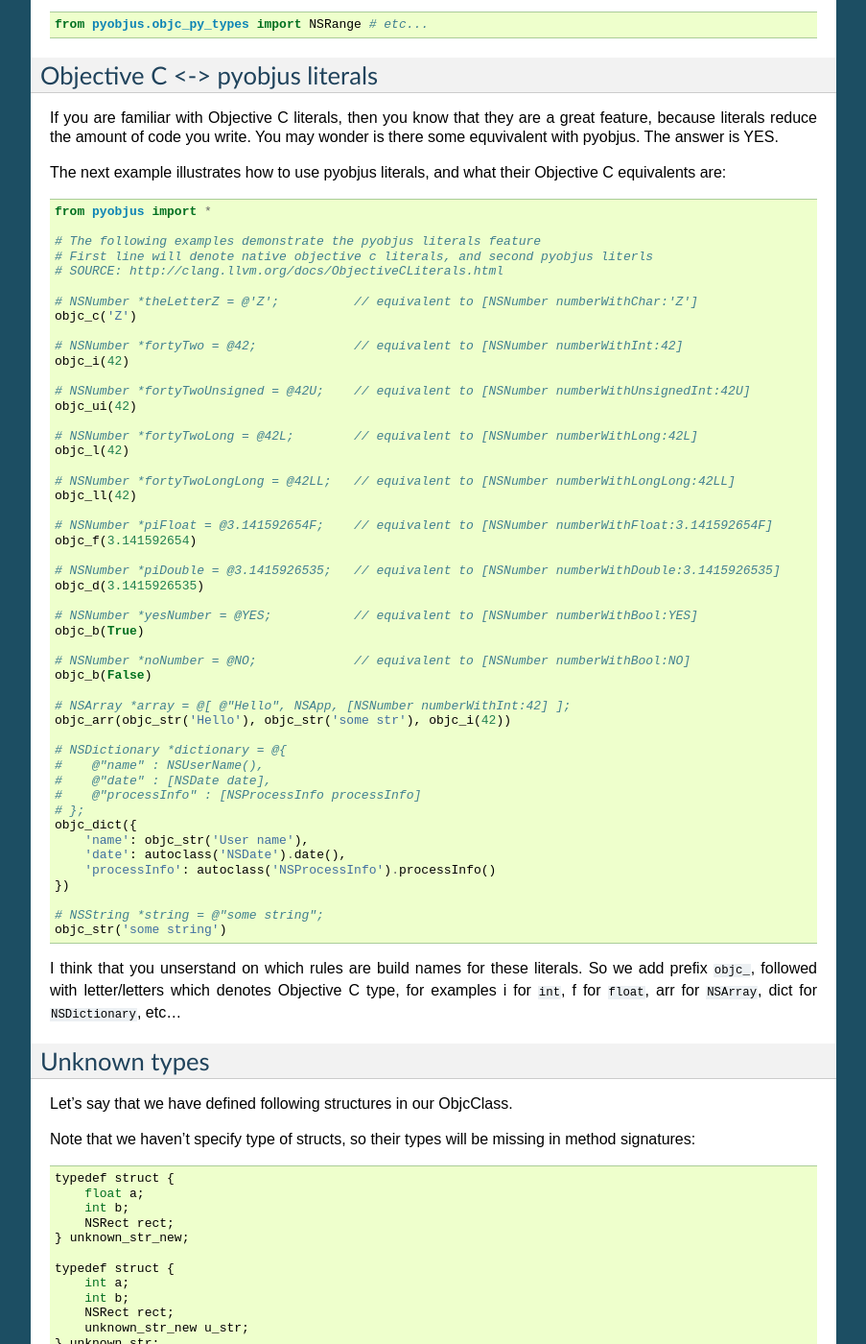
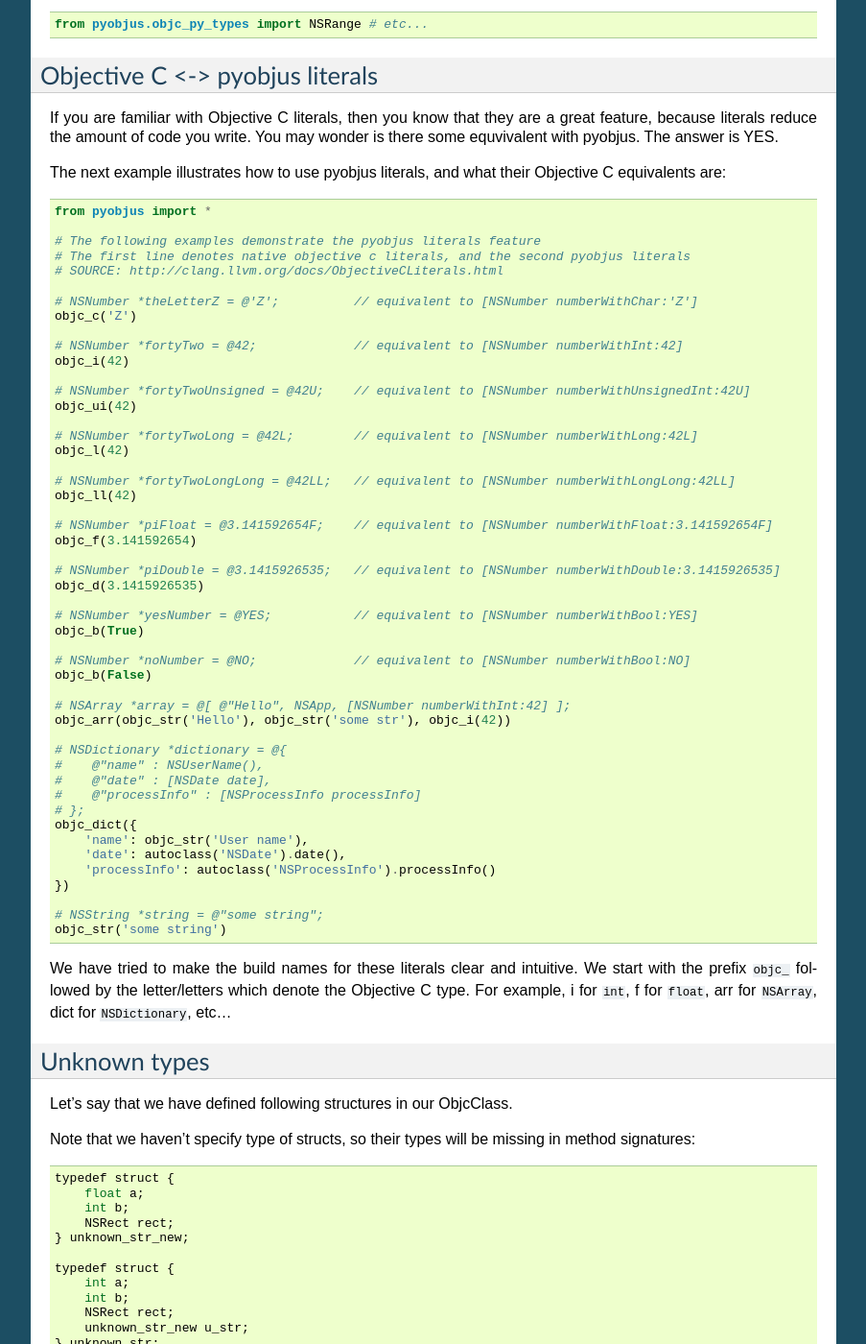
Before and after one commit to kivy/pyobjus, a Sphinx documentation site: the page built from docs/source/core_tutorials.rst, in a window 1280 px wide and 1400 px high, scrolled down 7295 px. Shown: the whole window at 96% size, without its empty margins (198-1101 px from the left). Built offline with Sphinx 7.4.7, drawn with Linux system fonts in a browser that asks for light colours.

Commit message:
doc: grammar tweaks

```diff
--- a/docs/source/core_tutorials.rst
+++ b/docs/source/core_tutorials.rst
@@ -448,7 +448,7 @@ Objective C equivalents are::
     from pyobjus import *
 
     # The following examples demonstrate the pyobjus literals feature
-    # First line will denote native objective c literals, and second pyobjus literls
+    # The first line denotes native objective c literals, and the second pyobjus literals
     # SOURCE: http://clang.llvm.org/docs/ObjectiveCLiterals.html
 
     # NSNumber *theLetterZ = @'Z';          // equivalent to [NSNumber numberWithChar:'Z']
@@ -495,8 +495,10 @@ Objective C equivalents are::
     # NSString *string = @"some string";
     objc_str('some string')
 
-I think that you unserstand on which rules are build names for these literals. So we add prefix ``objc_``,
-followed with letter/letters which denotes Objective C type, for examples i for ``int``, f for ``float``, arr for ``NSArray``, dict for ``NSDictionary``, etc...
+We have tried to make the build names for these literals clear and intuitive.
+We start with the prefix ``objc_`` followed by the letter/letters which denote
+the Objective C type.  For example, i for ``int``, f for ``float``, arr for
+``NSArray``, dict for ``NSDictionary``, etc...
 
 
 Unknown types
```
